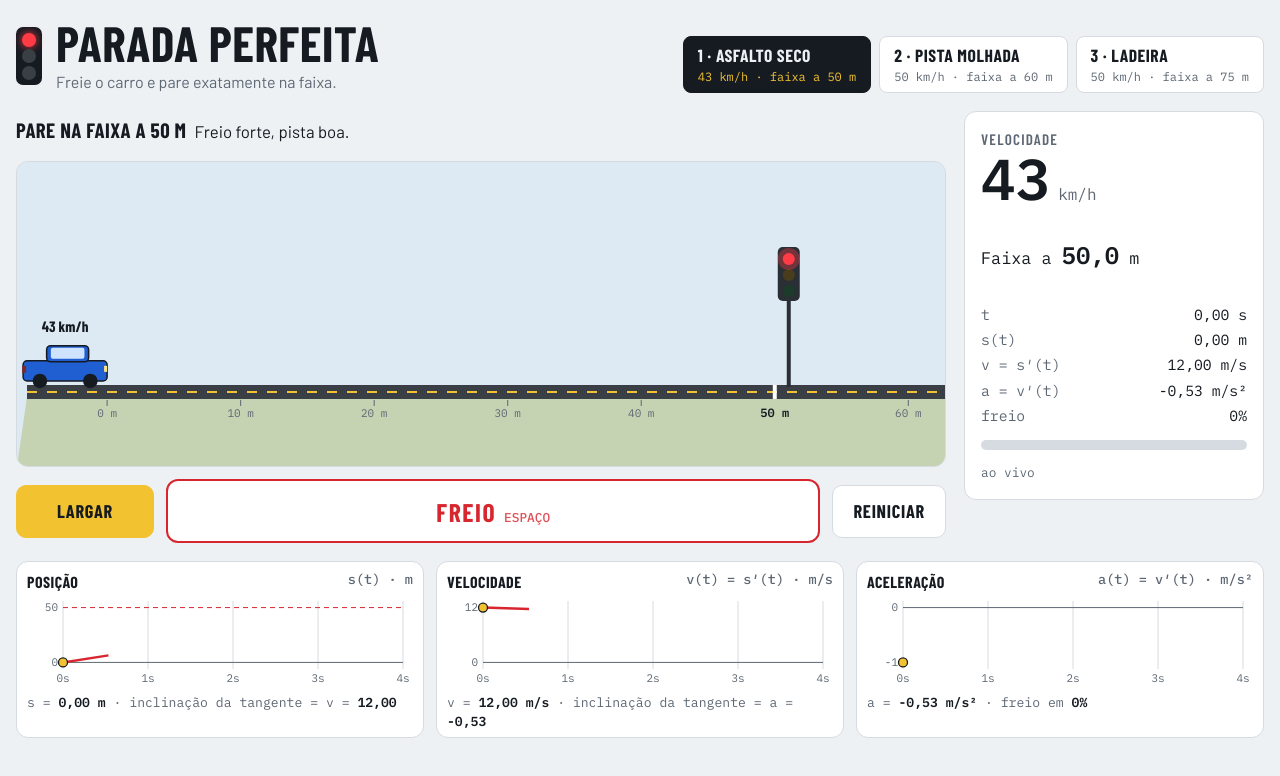
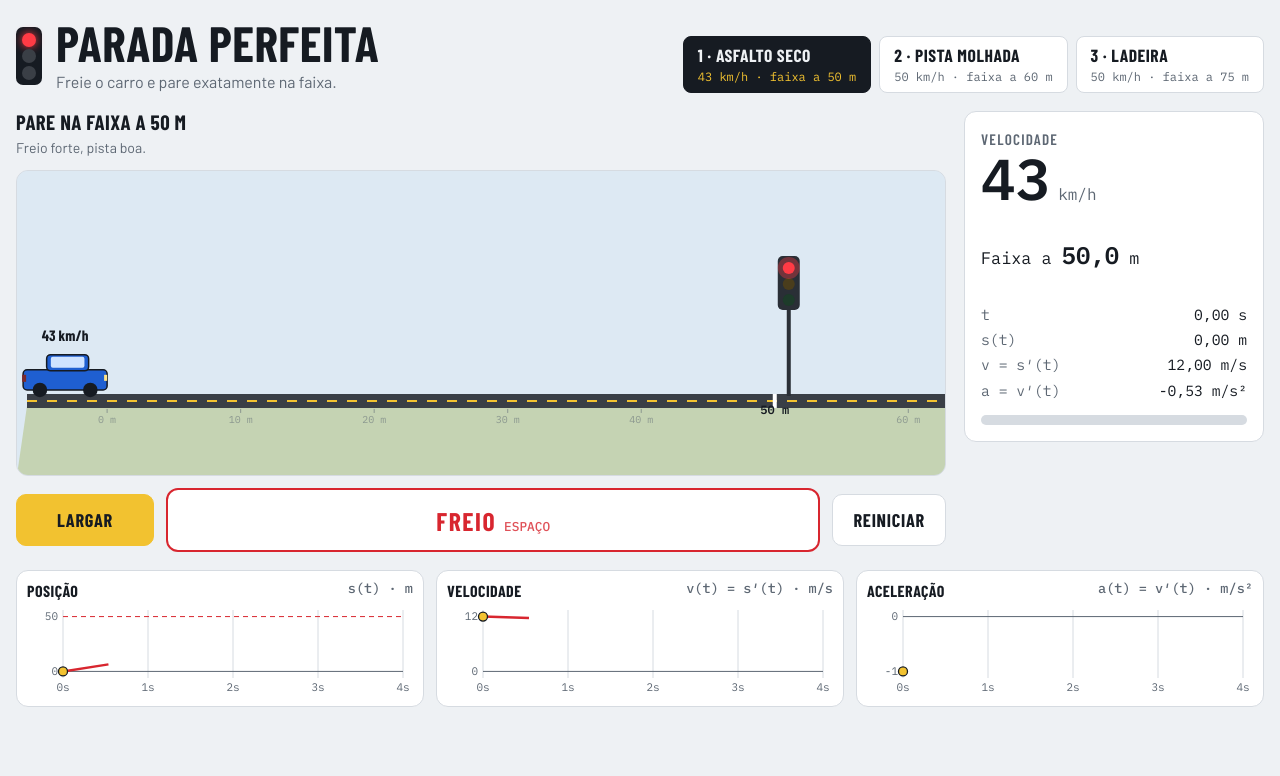
Before and after one commit to EduardoMilani8/perfect-stop-game, a plain HTML site: page index.html in a window 1280 px wide. Drawn offline with nearby package versions, Linux system fonts and the light colour scheme.

Commit message:
Visual: menos informação na tela
Removidos o texto embaixo dos gráficos (repetia a telemetria), a linha
"freio %" do painel (a barra do pedal já mostra) e o "ao vivo" fixo:
agora só aparece "inspecionando t = …" ao passar o mouse nos gráficos.
Missão em destaque com a dica em letra menor; marcas de distância mais
discretas.

Co-Authored-By: Claude Opus 5.5 <noreply@anthropic.com>

```diff
--- a/estilo.css
+++ b/estilo.css
@@ -79,7 +79,8 @@ h1 { margin: 0; font-family: var(--font-display); font-weight: 700; font-size: c
 .pista { display: flex; flex-direction: column; gap: 12px; min-width: 0; }
 .topo { display: flex; flex-wrap: wrap; align-items: center; justify-content: space-between; gap: 8px 16px; min-height: 2.4em; }
 .missao { margin: 0; font-size: 1.05rem; }
-.missao strong { font-family: var(--font-display); font-size: 1.3rem; text-transform: uppercase; letter-spacing: .02em; margin-right: 8px; }
+.missao strong { display: block; font-family: var(--font-display); font-size: 1.3rem; line-height: 1.1; text-transform: uppercase; letter-spacing: .02em; }
+.missao span { font-size: .88rem; color: var(--muted); }
 .veredito { margin: 0; font-family: var(--font-display); font-weight: 700; font-size: 1.2rem; letter-spacing: .03em; text-transform: uppercase; padding: 5px 14px; border-radius: 6px; color: #fff; }
 .veredito.ok { background: var(--ok); }
 .veredito.bad { background: var(--bad); }
@@ -123,11 +124,9 @@ h1 { margin: 0; font-family: var(--font-display); font-weight: 700; font-size: c
 
 /* ---------- Gráficos ---------- */
 .graficos { display: grid; grid-template-columns: repeat(auto-fit, minmax(270px, 1fr)); gap: 12px; }
-.graf { background: var(--panel); border: 1.5px solid var(--line); border-radius: 12px; padding: 8px 10px 6px; min-width: 0; }
+.graf { background: var(--panel); border: 1.5px solid var(--line); border-radius: 12px; padding: 8px 10px 8px; min-width: 0; }
 .graf h3 { margin: 0; font-family: var(--font-display); font-weight: 700; font-size: 1rem; text-transform: uppercase; letter-spacing: .03em; display: flex; justify-content: space-between; gap: 8px; }
 .graf h3 span { font-family: var(--font-mono); font-weight: 500; font-size: .85rem; text-transform: none; letter-spacing: 0; color: var(--muted); }
 .graf canvas { display: block; width: 100%; height: 96px; touch-action: pan-y; cursor: crosshair; }
-.graf p { margin: 4px 0 0; font-family: var(--font-mono); font-size: .82rem; color: var(--muted); min-height: 1.3em; }
-.graf p b { color: var(--ink); font-weight: 600; }
 
 @media (prefers-reduced-motion: reduce) { * { transition: none !important; } }
--- a/index.html
+++ b/index.html
@@ -48,17 +48,16 @@
         <dt>s(t)</dt><dd id="t-s">—</dd>
         <dt>v = s′(t)</dt><dd id="t-v">—</dd>
         <dt>a = v′(t)</dt><dd id="t-a">—</dd>
-        <dt>freio</dt><dd id="t-p">—</dd>
       </dl>
       <div class="pedal" aria-hidden="true"><i id="pedal"></i></div>
-      <p id="instante">ao vivo</p>
+      <p id="instante" hidden></p>
     </aside>
   </main>
 
   <section class="graficos" id="graficos" aria-label="Gráficos no tempo">
-    <div class="graf"><h3>Posição <span>s(t) · m</span></h3><canvas id="g-s"></canvas><p id="l-s"></p></div>
-    <div class="graf"><h3>Velocidade <span>v(t) = s′(t) · m/s</span></h3><canvas id="g-v"></canvas><p id="l-v"></p></div>
-    <div class="graf"><h3>Aceleração <span>a(t) = v′(t) · m/s²</span></h3><canvas id="g-a"></canvas><p id="l-a"></p></div>
+    <div class="graf"><h3>Posição <span>s(t) · m</span></h3><canvas id="g-s"></canvas></div>
+    <div class="graf"><h3>Velocidade <span>v(t) = s′(t) · m/s</span></h3><canvas id="g-v"></canvas></div>
+    <div class="graf"><h3>Aceleração <span>a(t) = v′(t) · m/s²</span></h3><canvas id="g-a"></canvas></div>
   </section>
 </div>
 
--- a/js/desenho.js
+++ b/js/desenho.js
@@ -65,12 +65,14 @@ function desenharCena() {
   for (let s = S0; s <= S1 + 1; s += 0.5) { const x = X(s), y = Y(s) + 5; s === S0 ? ctx.moveTo(x, y) : ctx.lineTo(x, y); }
   ctx.stroke(); ctx.setLineDash([]);
   // marcas de distância a cada 10 m
-  ctx.fillStyle = cor("--muted"); ctx.font = `11px ${mono}`; ctx.textAlign = "center"; ctx.textBaseline = "top";
+  ctx.save(); ctx.globalAlpha = 0.55;
+  ctx.fillStyle = cor("--muted"); ctx.font = `10px ${mono}`; ctx.textAlign = "center"; ctx.textBaseline = "top";
   for (let s = 0; s <= S1; s += 10) {
     if (Math.abs(s - fase.D) < 4) continue;
-    ctx.fillRect(X(s) - 0.5, Y(s) + 13, 1, 6);
-    ctx.fillText(`${s} m`, X(s), Y(s) + 21);
+    ctx.fillRect(X(s) - 0.5, Y(s) + 13, 1, 4);
+    ctx.fillText(`${s} m`, X(s), Y(s) + 19);
   }
+  ctx.restore();
   // faixa de parada e semáforo
   const xf = X(fase.D), yf = Y(fase.D);
   ctx.fillStyle = "#ffffff"; ctx.fillRect(xf - 2, yf - 2, 4, 14);
@@ -189,9 +191,6 @@ function desenhar() {
   grafico("g-v", "v", { inclinacao: "aD" });
   grafico("g-a", "a", {});
   const p = est.hist[indiceAtual()];
-  $("l-s").innerHTML = `s = <b>${fmt(p.s)} m</b> · inclinação da tangente = v = <b>${fmt(p.vD)}</b>`;
-  $("l-v").innerHTML = `v = <b>${fmt(p.v)} m/s</b> · inclinação da tangente = a = <b>${fmt(p.aD)}</b>`;
-  $("l-a").innerHTML = `a = <b>${fmt(p.a)} m/s²</b> · freio em <b>${Math.round(p.p * 100)}%</b>`;
   // telemetria
   $("kmh").textContent = kmh(p.v);
   $("falta").textContent = fmt(fase.D - p.s, 1);
@@ -199,9 +198,10 @@ function desenhar() {
   $("t-s").textContent = fmt(p.s) + " m";
   $("t-v").textContent = fmt(p.vD) + " m/s";
   $("t-a").textContent = fmt(p.aD) + " m/s²";
-  $("t-p").textContent = Math.round(p.p * 100) + "%";
   $("pedal").style.width = (p.p * 100) + "%";
-  $("instante").textContent = inspecao == null ? "ao vivo" : `inspecionando t = ${fmt(p.t)} s`;
+  // só aparece quando o jogador passa o mouse nos gráficos
+  $("instante").hidden = inspecao == null;
+  if (inspecao != null) $("instante").textContent = `inspecionando t = ${fmt(p.t)} s`;
   // botão do freio enche conforme o pedal
   const pedalBotao = est.rodando ? est.p : 0;
   $("freio").style.setProperty("--p", pedalBotao);
--- a/js/principal.js
+++ b/js/principal.js
@@ -72,7 +72,7 @@ function mostrarVeredito() {
 function escolherFase(i) {
   indiceFase = i; fase = FASES[i];
   $("fases").querySelectorAll("button").forEach((b, j) => b.setAttribute("aria-pressed", String(j === i)));
-  $("missao").innerHTML = `<strong>Pare na faixa a ${fase.D} m</strong>${fase.dica}`;
+  $("missao").innerHTML = `<strong>Pare na faixa a ${fase.D} m</strong><span>${fase.dica}</span>`;
   reiniciar();
 }
 
```
